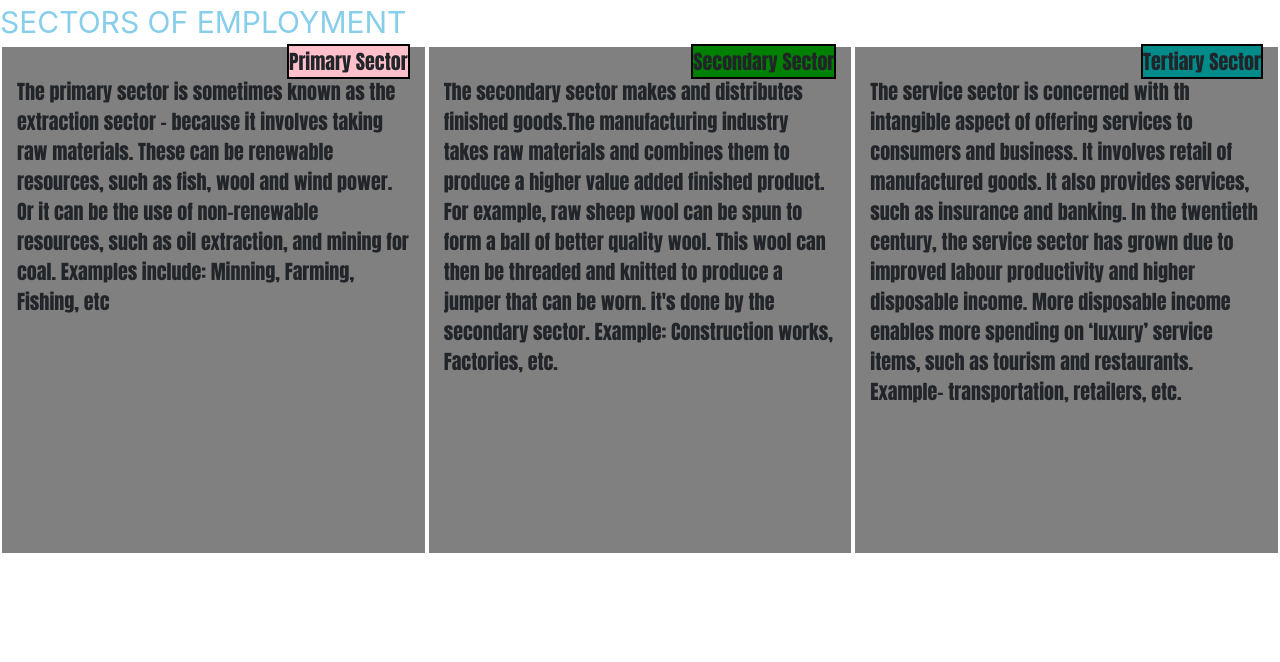
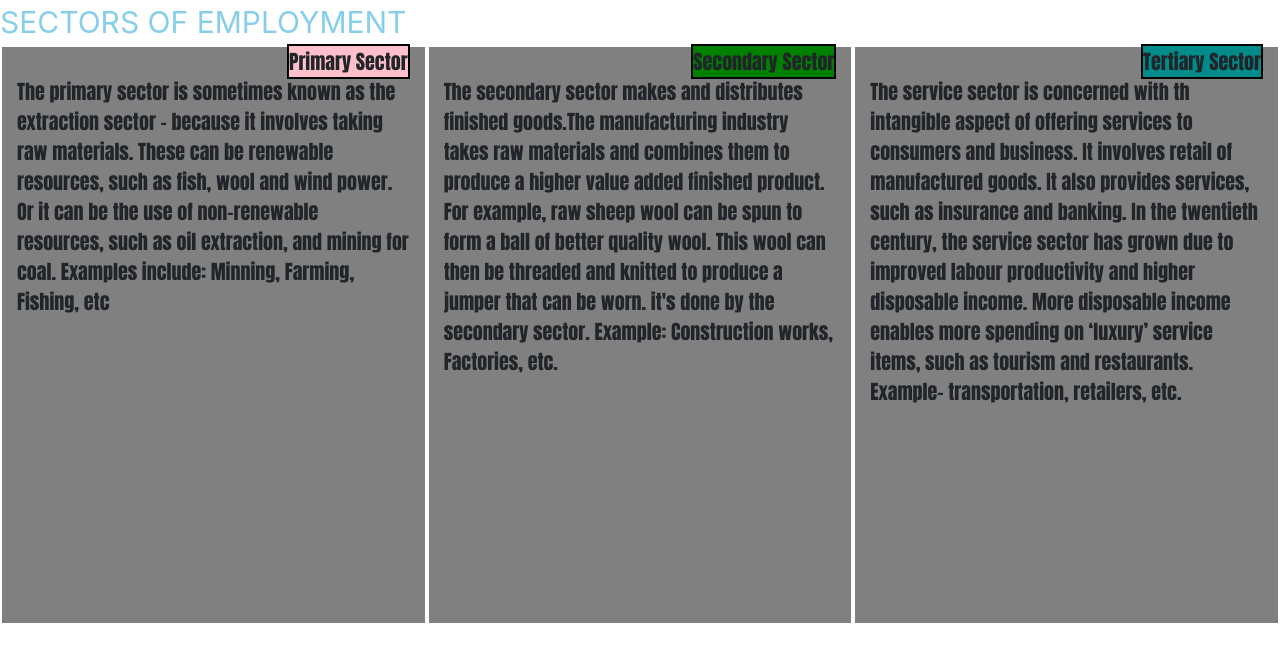
Before and after one commit to CrazyJaguar/web, a plain HTML site: page assignment/index.html in a window 1280 px wide. Drawn offline with Linux system fonts and the light colour scheme.

Commit message:
Update style.css

```diff
--- a/assignment/style.css
+++ b/assignment/style.css
@@ -19,7 +19,7 @@
 }
 
 .col-sm-6, .col-md-4{
-  height:510px;
+  height:580px;
   text-align: right;
   font-size: 20px;
   font-family: Impact, Haettenschweiler, 'Arial Narrow Bold', sans-serif;
```
